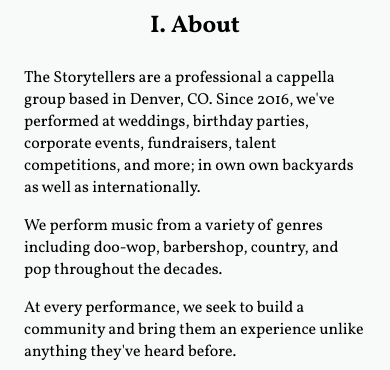
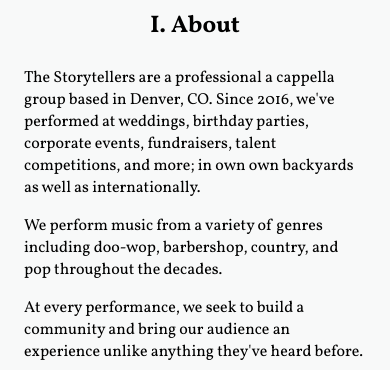
Before and after one commit to Devstone11/storytellers303, a plain HTML site: page index.html in a window 390 px wide. Shown: the part 474-844 px from the top of the page. Drawn offline with Linux system fonts and the light colour scheme; a web font is replaced by a local one.

Commit message:
Make copy and media query tweaks

```diff
--- a/index.html
+++ b/index.html
@@ -31,7 +31,7 @@
         <h3 class="chapter-title">I. About</h3>
         <p>The Storytellers are a professional a cappella group based in Denver, CO. Since 2016, we've performed at weddings, birthday parties, corporate events, fundraisers, talent competitions, and more; in own own backyards as well as internationally.</p>
         <p>We perform music from a variety of genres including doo-wop, barbershop, country, and pop throughout the decades.</p>
-        <p>At every performance, we seek to build a community and bring them an experience unlike anything they've heard before.</p>
+        <p>At every performance, we seek to build a community and bring our audience an experience unlike anything they've heard before.</p>
       </section>
       <section id="explore">
         <h3 class="chapter-title">II. Explore</h3>
--- a/styles.css
+++ b/styles.css
@@ -32,7 +32,7 @@ nav {
   display: flex;
   justify-content: space-around;
 
-  @media (min-width: 750px) {
+  @media (min-width: 850px) {
     display: none;
   }
 }
@@ -53,7 +53,7 @@ main {
   flex-direction: column;
   align-items: center;
 
-  @media (min-width: 750px) {
+  @media (min-width: 850px) {
     flex-direction: row;
     align-items: baseline;
   }
@@ -67,7 +67,7 @@ img.singer-backs {
 section {
   margin: 0rem 1.5rem;
 
-  @media (min-width: 750px) {
+  @media (min-width: 850px) {
     width: 33.3%;
   }
 }
```
